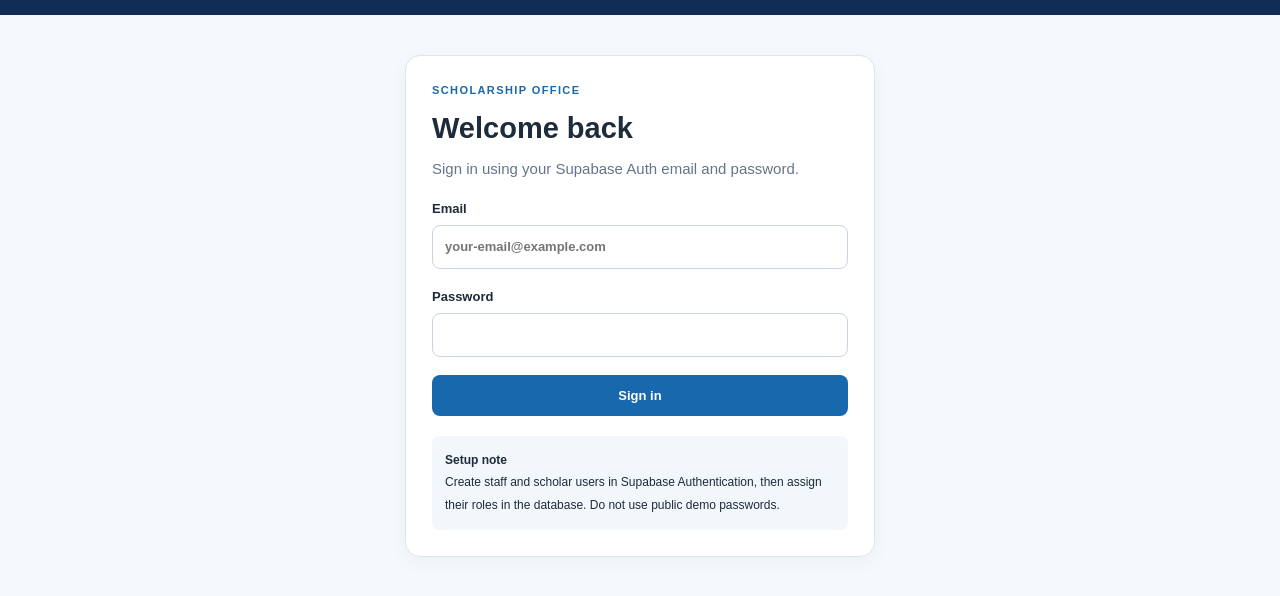
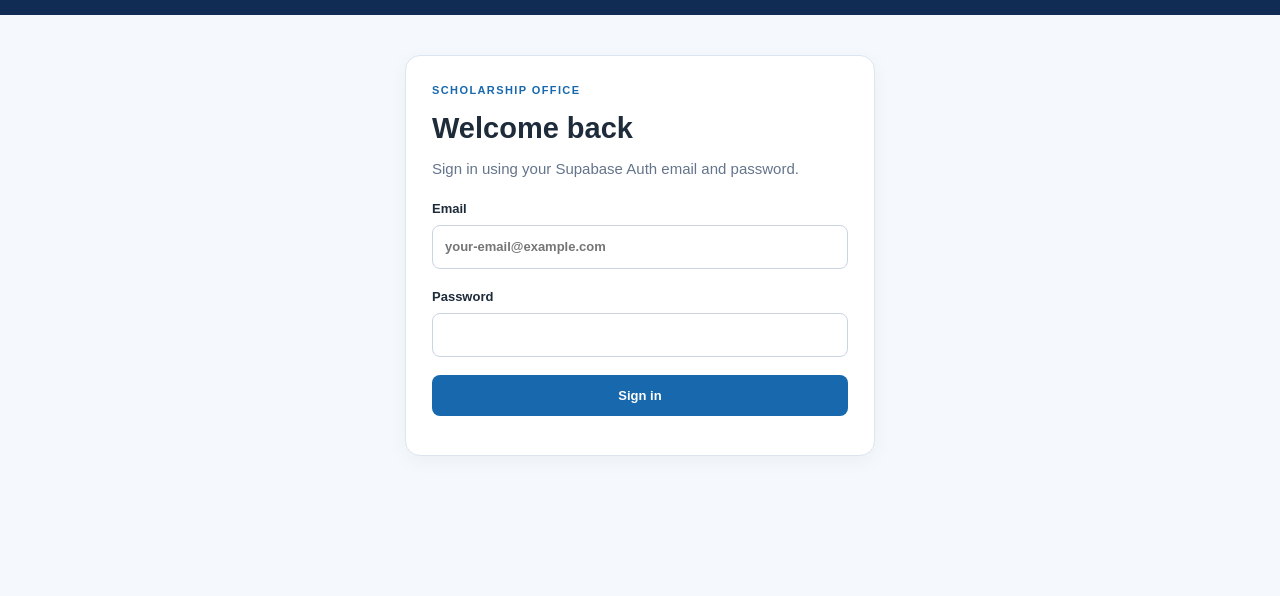
Before and after one commit to Kokoy123-web/SAD_Exam_Section_3A_StudentID, a website: page index.html in a window 1280 px wide. Shown: the part 74-670 px from the top of the page. Drawn offline with nearby package versions, Linux system fonts and the light colour scheme.

Commit message:
Remove demo setup note from index.html
Removed setup note for user creation in Supabase.

```diff
--- a/index.html
+++ b/index.html
@@ -42,11 +42,7 @@
             ><button class="primary full">Sign in</button>
             <p id="loginError" class="error"></p>
           </form>
-          <div class="demo-box">
-            <b>Setup note</b><br />Create staff and scholar users in Supabase
-            Authentication, then assign their roles in the database. Do not use
-            public demo passwords.
-          </div>
+
         </div>
       </section>
       <section id="appView" class="hidden">
```
